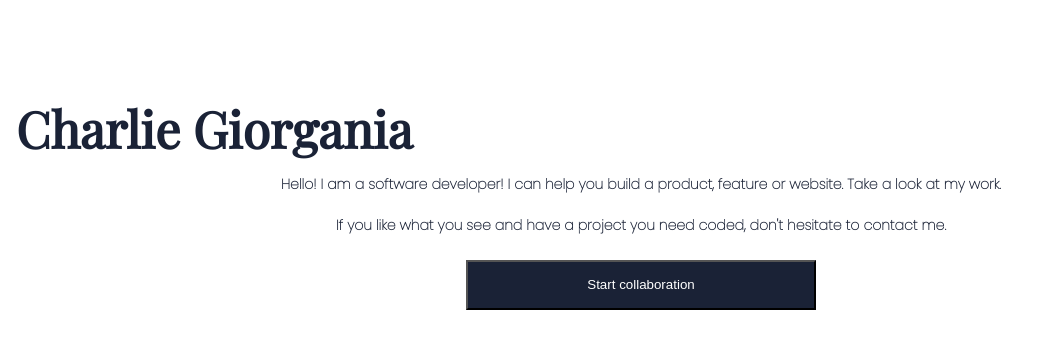
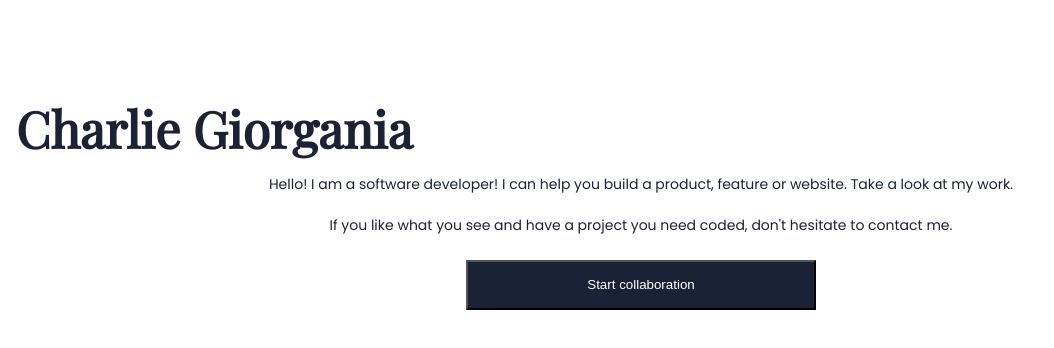
Before and after one commit to runVprog/Porfolio, a plain HTML site: page index.html in a window 1280 px wide. Shown: the whole page, without its empty margins (0-1054 px from the left). Drawn offline with nearby package versions, Linux system fonts and the light colour scheme.

Commit message:
Fixed font weight and README updates

```diff
--- a/index.html
+++ b/index.html
@@ -7,7 +7,7 @@
   <link rel="stylesheet" href="styles.css">
   <link rel="preconnect" href="https://fonts.googleapis.com">
   <link rel="preconnect" href="https://fonts.gstatic.com" crossorigin>
-  <link href="https://fonts.googleapis.com/css2?family=Playfair+Display&family=Poppins:wght@100&display=swap" rel="stylesheet">
+  <link href="https://fonts.googleapis.com/css2?family=Playfair+Display&family=Poppins:wght@400&display=swap" rel="stylesheet">
   <title>Rhodny's Porfolio Template</title>
 </head>
 <body>
--- a/styles.css
+++ b/styles.css
@@ -74,7 +74,7 @@ p {font-family: 'Poppins', sans-serif;}
 .intro-p {
   margin-top: 20px;
   font-size: 14px;
-  font-weight: 800;
+  font-weight: 300;
   line-height: 21px;
   //text-align: left;
 }
```
Also changed, not shown: 1 other file.
